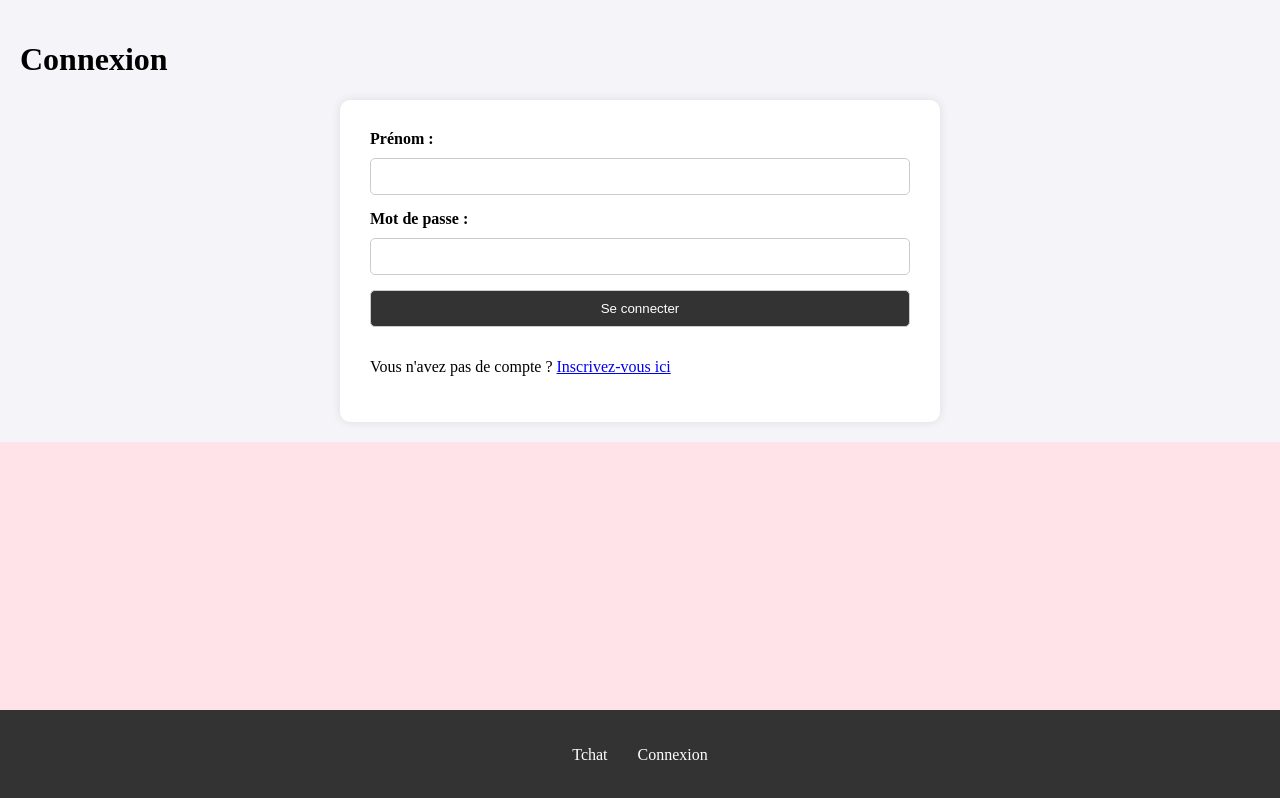
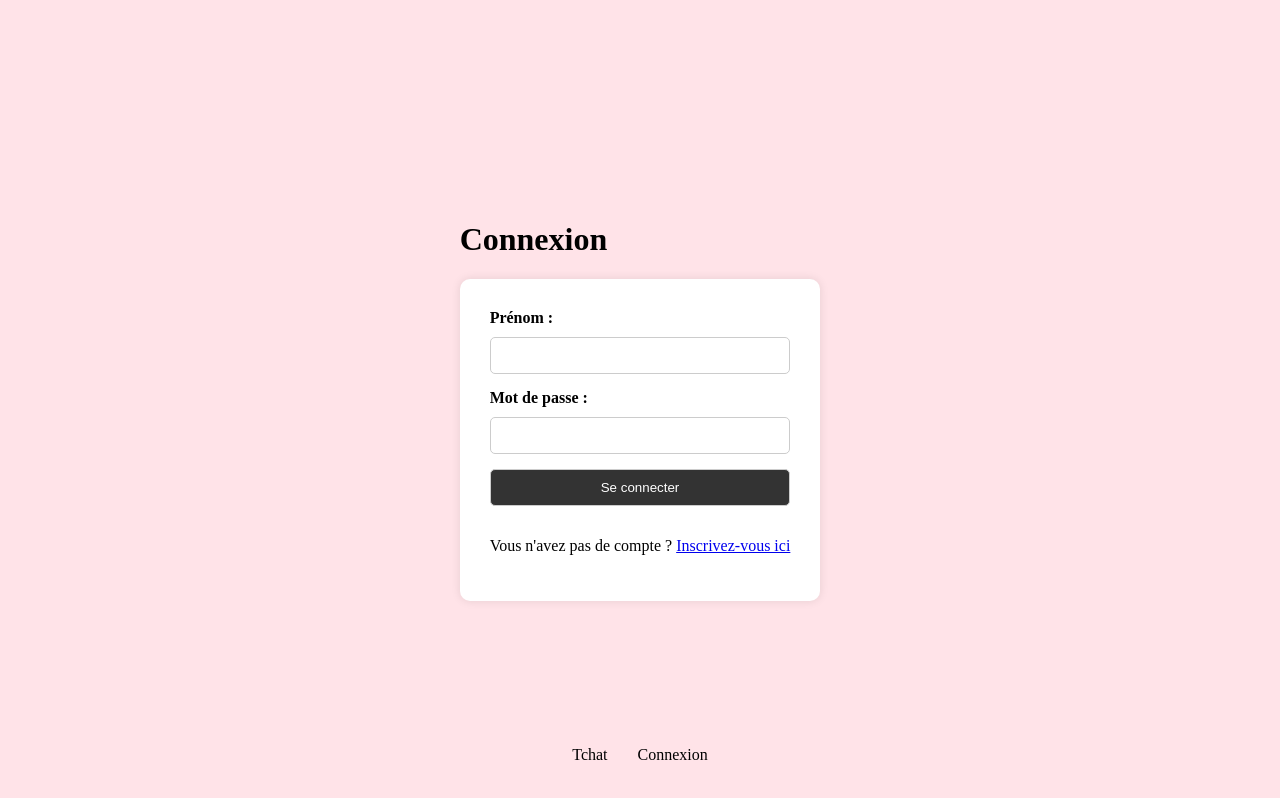
Before and after one commit to DevsAreAlsoHumans/Lovidate, a React (Vite) app in the folder front/: page /connexion in a window 1280 px wide. Built offline with nearby package versions, Linux system fonts and the light colour scheme; a web font is replaced by a local one.

Commit message:
update css footer

```diff
--- a/front/src/style/footer.css
+++ b/front/src/style/footer.css
@@ -3,18 +3,22 @@ html, body {
     margin: 0;
     display: flex;
     flex-direction: column;
+    justify-content: center; /* Centrer verticalement */
+    align-items: center; /* Centrer horizontalement */
 }
 
+.container {
+    width: 80%; /* Exemple de largeur */
+    max-width: 1200px; /* Exemple de largeur maximale */
+}
 
 .main-content {
     flex: 1;
     padding: 20px;
-    background-color: #f4f4f9;
 }
 
 footer {
-    background-color: #333;
-    color: white;
+    color: #000000;
     padding: 20px 0;
     width: 100%;
     text-align: center;
@@ -37,7 +41,7 @@ footer li {
 
 footer li a {
     text-decoration: none;
-    color: white;
+    color: #000000;
     font-size: 16px;
     transition: color 0.3s;
 }
```
